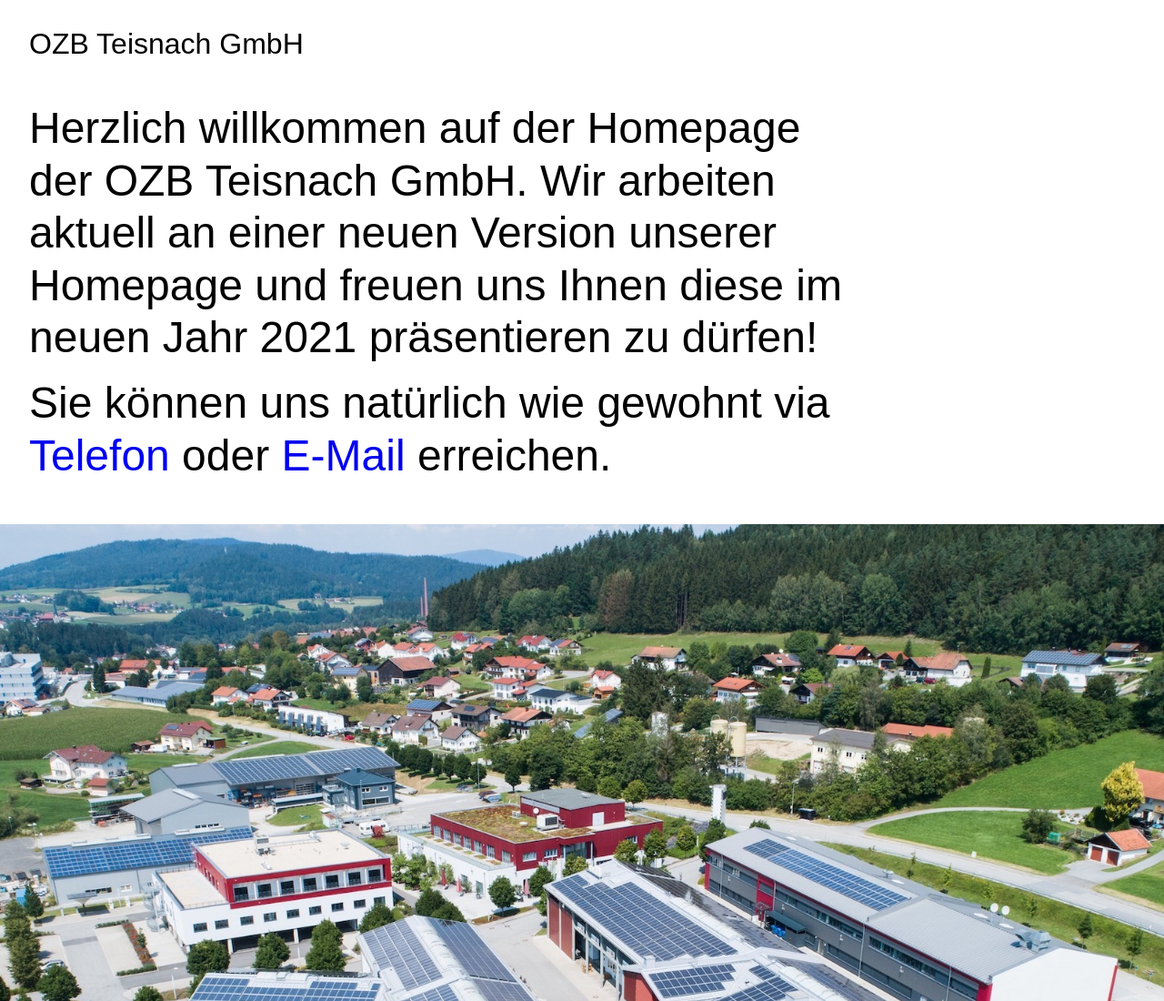
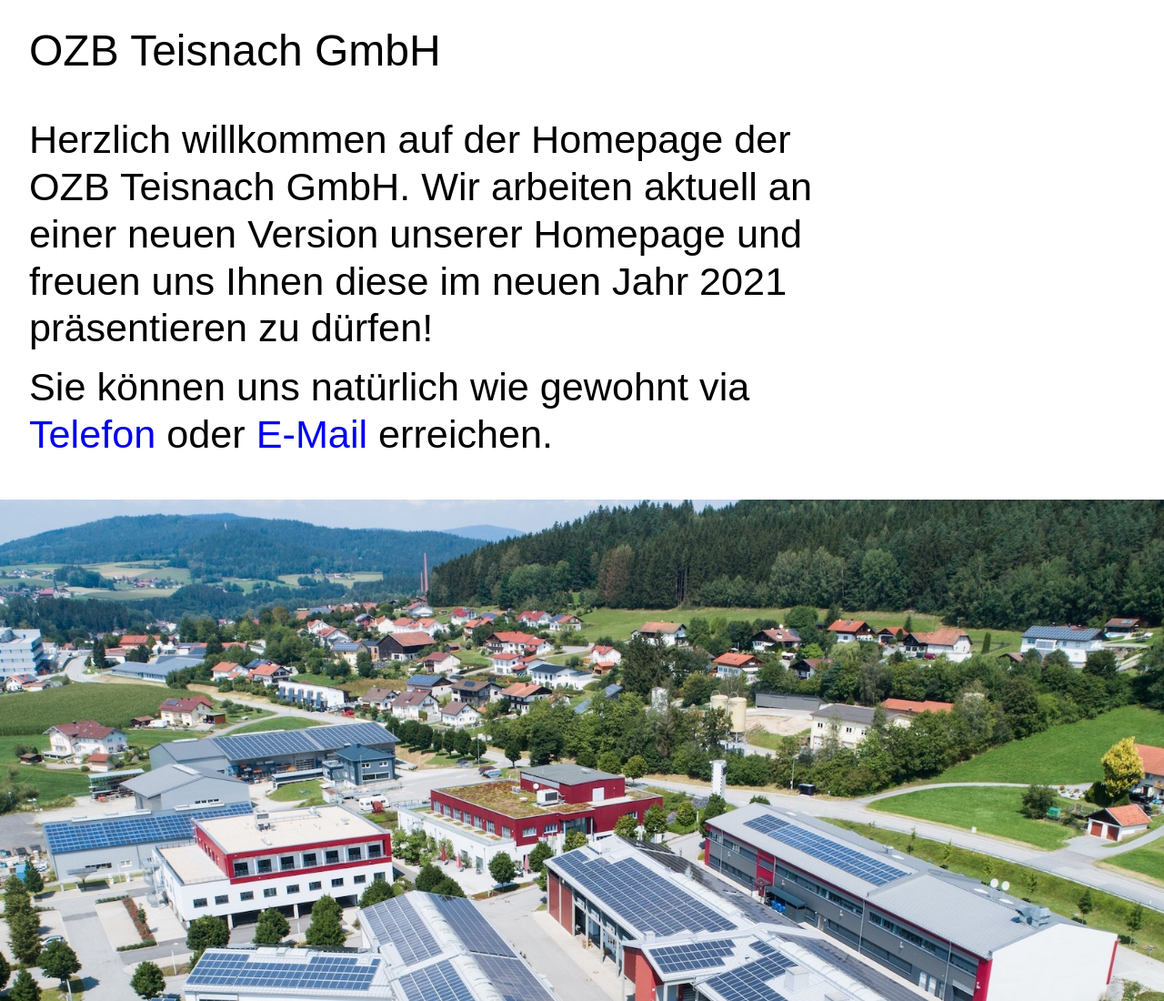
Before and after one commit to mgraupner/ozb.de, a plain HTML site: page index.html in a window 1280 px wide. Shown: the top 1100 px of the page at 91% size. Drawn offline with Linux system fonts and the light colour scheme; a web font is replaced by a local one.

Commit message:
Changed ratio header/text size

```diff
--- a/static/css/main.css
+++ b/static/css/main.css
@@ -56,7 +56,7 @@ body {
 }
 
 header h1 {
-    font-size: 2em;
+    font-size: 3em;
     font-weight: 500;
 }
 
@@ -64,7 +64,7 @@ main {
     margin-top: 3em;
 }
 main p {
-    font-size: 3em;
+    font-size: 2.7em;
     line-height: 1.2em;
     max-width: 900px;
     margin-bottom: 0.3em;
```
